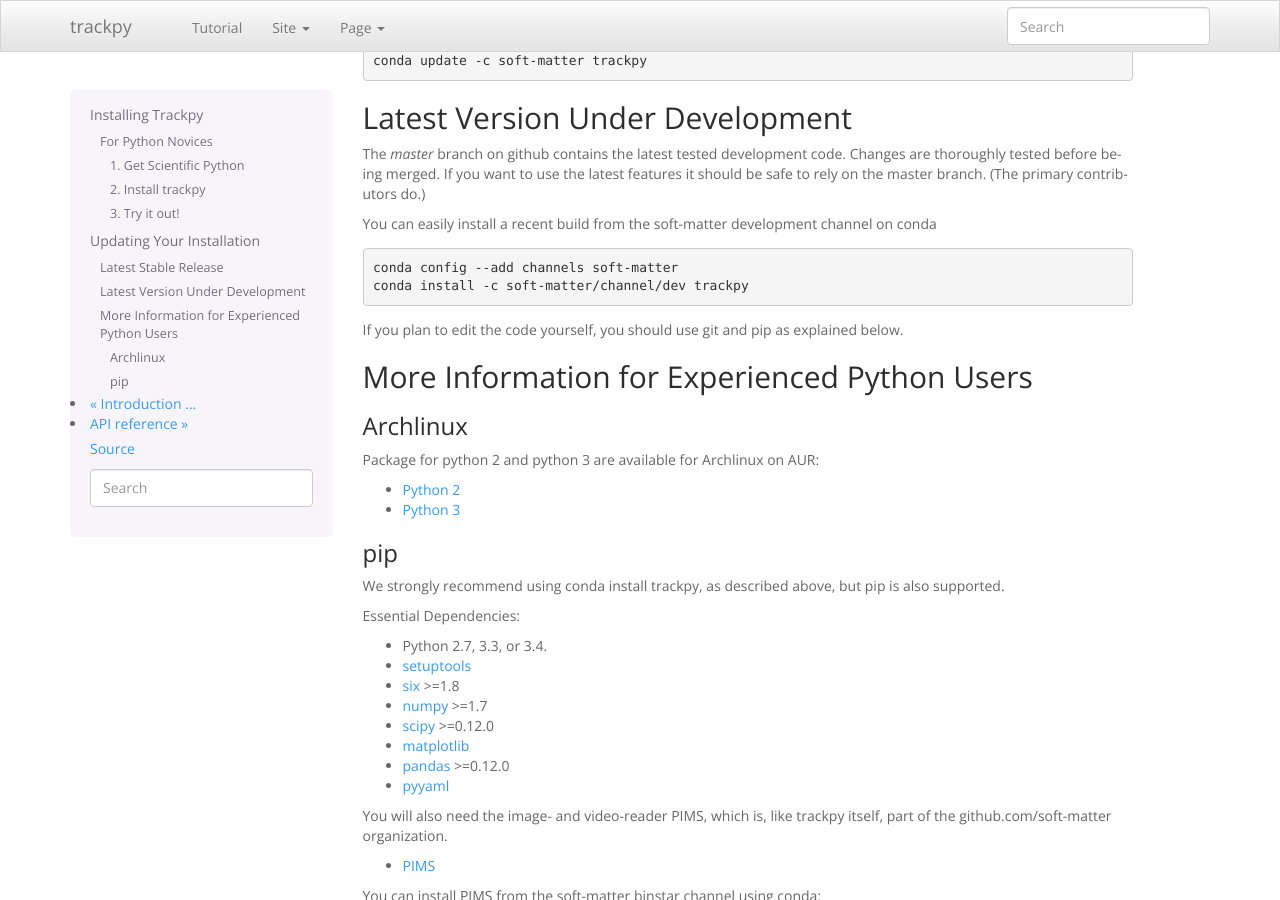
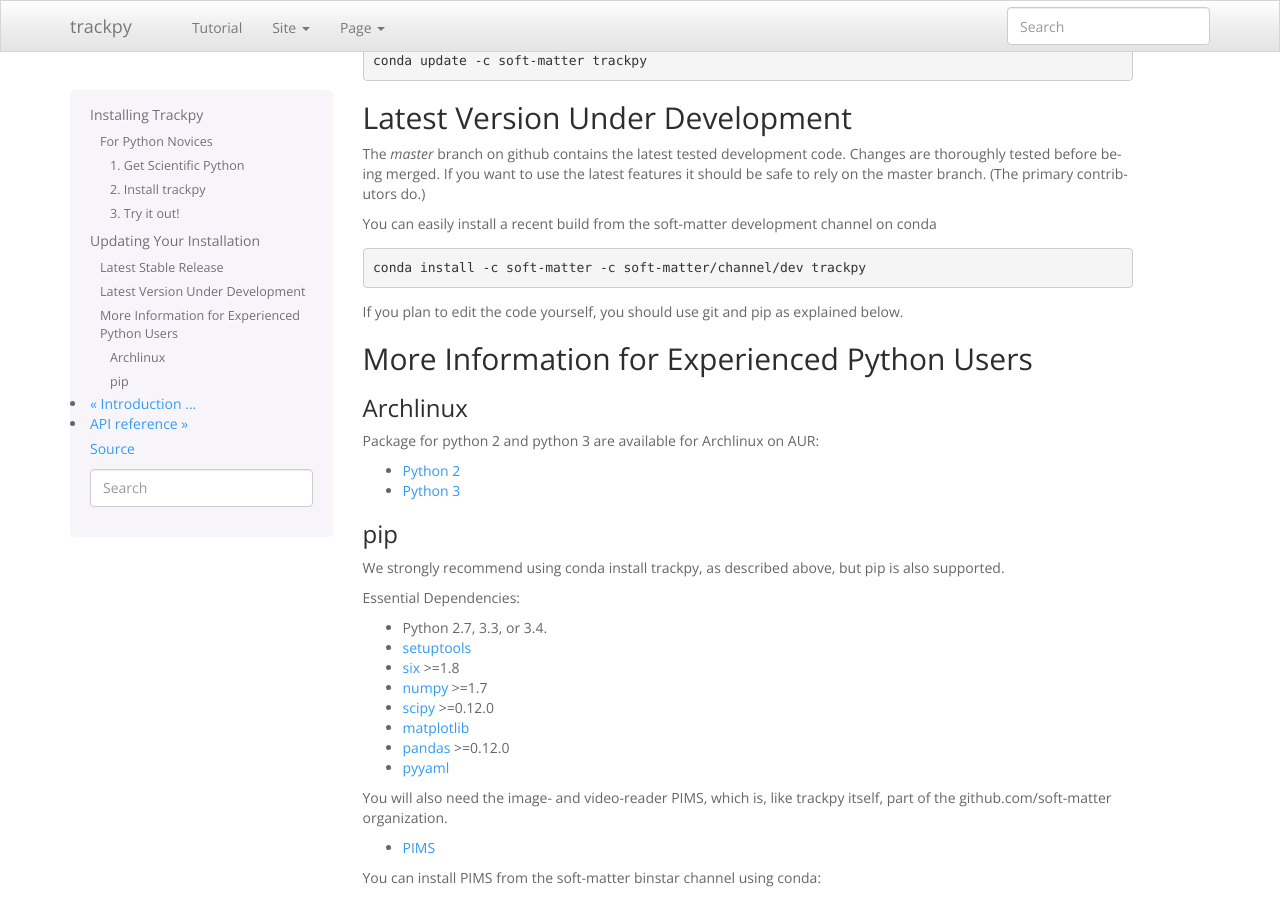
Before and after one commit to soft-matter/trackpy, a Sphinx documentation site: the page built from doc/installation.rst, in a window 1280 px wide and 900 px high, scrolled down 874 px. Built offline with Sphinx 7.4.7, drawn with Linux system fonts in a browser that asks for light colours; pages that are not in the unit, such as notebooks, are missing from menus; the version number could not be read and is left out.

Commit message:
DOC: Simplify dev installation instructions.

```diff
--- a/doc/installation.rst
+++ b/doc/installation.rst
@@ -72,8 +72,7 @@
 
 .. code-block:: bash
 
-    conda config --add channels soft-matter
-    conda install -c soft-matter/channel/dev trackpy
+    conda install -c soft-matter -c soft-matter/channel/dev trackpy
 
 If you plan to edit the code yourself, you should use git and pip as
 explained below.
```
